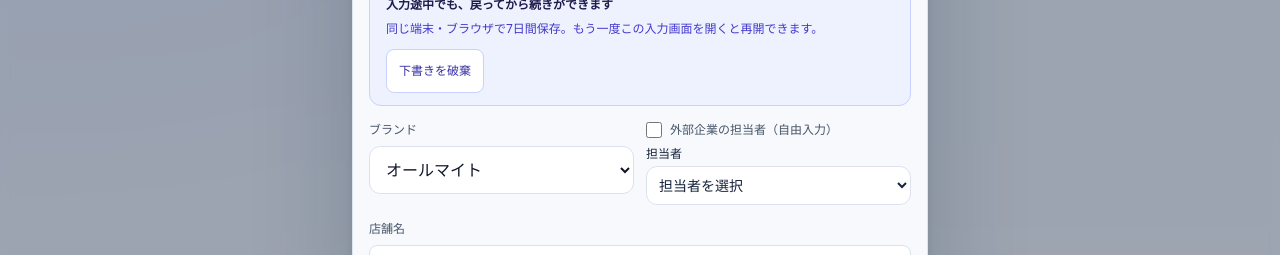
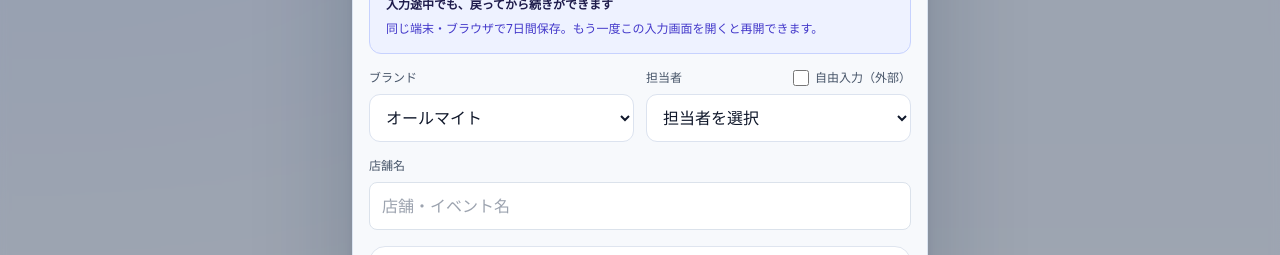
Before and after one commit to YoshinagaYuki/Kintone-request, a Next.js app: page /admin/inventory/allmight in a window 1280 px wide. Both pictures are taken after a click on the button "在庫確保". Shown: the part 202-457 px from the top of the page. Built offline with nearby package versions, Linux system fonts and the light colour scheme; no server answers; the database is empty.

Commit message:
Align staff controls and simplify draft notice

```diff
--- a/components/admin/inventory-quick-hold.tsx
+++ b/components/admin/inventory-quick-hold.tsx
@@ -25,7 +25,7 @@ export function InventoryQuickHold({model={staff:[],version:0,business:'allmight
  <dialog ref={dialog} aria-labelledby={titleId} className="inventory-list-dialog inventory-quick-dialog max-w-xl" onClose={()=>setActive(false)} onCancel={e=>{if(busy)e.preventDefault();}}>
  <div className="inventory-list-header"><div className="flex items-center justify-between gap-3"><div><h2 id={titleId} className="text-lg font-semibold">在庫確保</h2></div><button type="button" className="inventory-close" disabled={busy} onClick={()=>dialog.current?.close()}>閉じる</button></div><p className="mt-2 text-xs leading-6 text-slate-500">配送日・集荷日とレンタル品を選んで、空き機器を確保します。</p></div>
  <div className="inventory-list-body bg-slate-50/60">{saved?<div role="status" className="rounded-2xl border border-emerald-100 bg-white p-5"><p className="text-lg font-semibold text-emerald-800">在庫を確保しました</p><p className="mt-2 text-sm leading-7 text-slate-600">{store}の予定を{brand==='allmight'?'オールマイト':'てずくーる!!'}の在庫表に反映しました。</p><button type="button" className="mt-4 min-h-11 rounded-xl bg-blue-600 px-4 py-3 text-sm text-white" onClick={()=>{reset();draft.restart();void refreshCatalog();}}>続けて登録する</button><a href={`/admin/inventory/${brand}`} className="ml-3 inline-flex min-h-11 items-center text-sm text-blue-700 underline">在庫表を見る</a></div>:<form className="space-y-4" onSubmit={async e=>{e.preventDefault();const issue=rangeError(range,deliveryDayUse);if(issue){setError(issue);return;}const id=batch||crypto.randomUUID();setBatch(id);setBusy(true);setError('');try{const dates=initialInventoryDates(usage.start,usage.end,range.delivery,range.pickup);const{response,data}=await postInventorySave('/api/admin/inventory/hold-batches',{batch_id:id,version,staff_id:staff,staff_mode:externalStaff?'external':'master',staff_name:externalName,store_name:store,note,status:'hold',managementNo:'',...dates,transport,lines:lines.map(l=>({...l,numbers:Array.from({length:l.quantity},()=> 'auto')}))});if(!response.ok)throw Error(data.error);draft.clear();setSaved(true);router.refresh();}catch(e){setError(e instanceof Error?e.message:'登録できませんでした');}finally{setBusy(false);}}}>
- <DraftNotice draft={draft}/><fieldset disabled={busy||loading} className="space-y-4 disabled:opacity-60"><div className="grid grid-cols-2 gap-3"><label className="min-w-0 text-xs font-medium text-slate-600">ブランド<select aria-label="ブランド" value={brand} onChange={e=>{setBrand(e.target.value as typeof brand);setLines([{item_id:'',quantity:1,screen_quantity:0}]);setBatch('');}} className="mt-2 min-h-12 w-full rounded-xl border bg-white px-3 text-base text-slate-900"><option value="allmight">オールマイト</option><option value="tezukuru">てずくーる!!</option></select></label><StaffNameField value={externalStaff?externalName:staffOptions.find(s=>s.id===staff)?.name??''} external={externalStaff} options={staffOptions.map(s=>s.name)} onExternalChange={value=>{setExternalStaff(value);setBatch('');}} onChange={name=>{if(externalStaff)setExternalName(name);else setStaff(staffOptions.find(s=>s.name===name)?.id??'');setBatch('');}}/></div>
+ <DraftNotice draft={draft}/><fieldset disabled={busy||loading} className="space-y-4 disabled:opacity-60"><div className="grid grid-cols-2 gap-3"><label className="min-w-0 text-xs font-medium text-slate-600">ブランド<select aria-label="ブランド" value={brand} onChange={e=>{setBrand(e.target.value as typeof brand);setLines([{item_id:'',quantity:1,screen_quantity:0}]);setBatch('');}} className="mt-2 min-h-12 w-full rounded-xl border bg-white px-3 text-base text-slate-900"><option value="allmight">オールマイト</option><option value="tezukuru">てずくーる!!</option></select></label><StaffNameField showHelp={false} value={externalStaff?externalName:staffOptions.find(s=>s.id===staff)?.name??''} external={externalStaff} options={staffOptions.map(s=>s.name)} onExternalChange={value=>{setExternalStaff(value);setBatch('');}} onChange={name=>{if(externalStaff)setExternalName(name);else setStaff(staffOptions.find(s=>s.name===name)?.id??'');setBatch('');}}/></div>{externalStaff&&<p className="text-xs leading-6 text-slate-500">企業名＋名前で登録します。外部担当者へ確認・通知メールは送信しません。</p>}
  <label className="block text-xs font-medium text-slate-600">店舗名<input aria-label="店舗名" required maxLength={200} value={store} onChange={e=>{setStore(e.target.value);setBatch('');}} placeholder="店舗・イベント名" className="mt-2 min-h-12 w-full rounded-xl border bg-white px-3 text-base text-slate-900"/></label>
  <InventoryRangeCalendar today={today} value={range} onChange={v=>{setTransport(p=>({...p,confirmed:false}));setRange(v);if(v.delivery&&v.pickup)setDeliveryDayUse(v.pickup===addDays(v.delivery,1));setBatch('');}}/>
  <label className="flex min-h-11 cursor-pointer items-start gap-3 rounded-xl border border-blue-100 bg-white p-3 text-sm text-slate-700"><input type="checkbox" checked={deliveryDayUse} onChange={e=>{setDeliveryDayUse(e.target.checked);setTransport(p=>({...p,confirmed:false}));setBatch('');}} className="mt-0.5 h-5 w-5 shrink-0 accent-blue-600"/><span>配送当日から利用する<span className="mt-1 block text-xs leading-5 text-slate-500">午前に納品して当日の夜に利用する場合など。翌日集荷の1日利用も登録できます。</span></span></label>
--- a/components/admin/staff-name-field.tsx
+++ b/components/admin/staff-name-field.tsx
@@ -1,4 +1,6 @@
 "use client";
-export function StaffNameField({value,external,onChange,onExternalChange,options,label='担当者'}:{value:string;external:boolean;onChange:(name:string)=>void;onExternalChange:(external:boolean)=>void;options:string[];label?:string}){
- return <div className="space-y-2"><label className="flex items-center gap-2 text-xs text-slate-600"><input type="checkbox" checked={external} onChange={e=>onExternalChange(e.target.checked)} className="h-4 w-4"/>外部企業の担当者（自由入力）</label><label className="block text-xs">{external?'外部担当者名':label}{external?<input aria-label="外部担当者名" required maxLength={100} value={value} onChange={e=>onChange(e.target.value)} placeholder="例：株式会社○○ 山田太郎" className="mt-1 block w-full rounded-lg border border-amber-300 bg-amber-50 p-2 text-sm"/>:<select aria-label={label} required value={options.includes(value)?value:''} onChange={e=>onChange(e.target.value)} className="mt-1 block w-full rounded-lg border bg-white p-2 text-sm"><option value="">担当者を選択</option>{options.map(name=><option key={name} value={name}>{name}</option>)}</select>}</label>{external&&<p className="text-xs leading-5 text-amber-900">入力した名前で登録します。外部担当者への確認・通知メールは送信しません。</p>}</div>;
+import {useId} from 'react';
+export function StaffNameField({value,external,onChange,onExternalChange,options,label='担当者',showHelp=true}:{value:string;external:boolean;onChange:(name:string)=>void;onExternalChange:(external:boolean)=>void;options:string[];label?:string;showHelp?:boolean}){
+ const id=useId();
+ return <div className="min-w-0"><div className="flex min-h-4 flex-wrap items-center justify-between gap-x-2 gap-y-1 text-xs text-slate-600"><label htmlFor={id} className="font-medium">{label}</label><label className="inline-flex cursor-pointer items-center gap-1.5 whitespace-nowrap"><input aria-label="外部企業の担当者（自由入力）" type="checkbox" checked={external} onChange={e=>onExternalChange(e.target.checked)} className="h-4 w-4 accent-indigo-600"/>自由入力（外部）</label></div>{external?<input id={id} aria-label="外部担当者名" required maxLength={100} value={value} onChange={e=>onChange(e.target.value)} placeholder="企業名＋名前" className="mt-2 block min-h-12 w-full rounded-xl border border-indigo-200 bg-white px-3 text-base text-slate-900 focus:border-indigo-500 focus:outline-none focus:ring-2 focus:ring-indigo-100"/>:<select id={id} aria-label={label} required value={options.includes(value)?value:''} onChange={e=>onChange(e.target.value)} className="mt-2 block min-h-12 w-full rounded-xl border bg-white px-3 text-base text-slate-900 focus:border-indigo-500 focus:outline-none focus:ring-2 focus:ring-indigo-100"><option value="">担当者を選択</option>{options.map(name=><option key={name} value={name}>{name}</option>)}</select>}{external&&showHelp&&<p className="mt-2 text-xs leading-5 text-slate-500">企業名＋名前で登録します。外部担当者へ確認・通知メールは送信しません。</p>}</div>;
 }
--- a/components/drafts/form-draft.tsx
+++ b/components/drafts/form-draft.tsx
@@ -50,4 +50,4 @@ export function useFormDraft<T extends Record<string,unknown>>(key:string,value:
  function discard(){if(!window.confirm('保存した下書きを破棄して、最初の内容に戻しますか？'))return false;reset();return true;}
  return {clear,discard,reset,status,ready,restart:()=>{cleared.current=false;}};
 }
-export function DraftNotice({draft}:{draft:{status:string;discard:()=>void}}){return <aside className="flex flex-wrap items-center justify-between gap-2 rounded-xl border border-indigo-200 bg-indigo-50 px-4 py-3 text-xs leading-6 text-indigo-950"><div><p role="status" className="font-semibold">{draft.status||'入力途中でも、戻ってから続きができます'}</p><p className="text-indigo-700">同じ端末・ブラウザで7日間保存。もう一度この入力画面を開くと再開できます。</p></div><button type="button" onClick={draft.discard} className="min-h-11 shrink-0 rounded-lg border border-indigo-200 bg-white px-3 text-indigo-800">下書きを破棄</button></aside>}
+export function DraftNotice({draft}:{draft:{status:string;discard:()=>void}}){return <aside className="flex flex-wrap items-center justify-between gap-2 rounded-xl border border-indigo-200 bg-indigo-50 px-4 py-3 text-xs leading-6 text-indigo-950"><div><p role="status" className="font-semibold">{draft.status||'入力途中でも、戻ってから続きができます'}</p><p className="text-indigo-700">同じ端末・ブラウザで7日間保存。もう一度この入力画面を開くと再開できます。</p></div></aside>}
```
